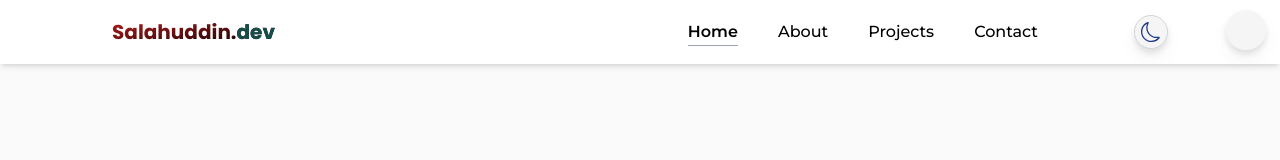
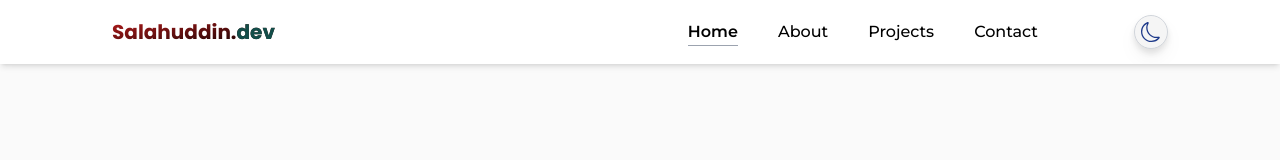
Before and after one commit to Salahuddin3676/portfolio, a React (Vite) app: page / in a window 1280 px wide. Shown: the top 160 px of the page. Built offline with nearby package versions, Linux system fonts and the light colour scheme.

Commit message:
fixed bug in nav

```diff
--- a/src/components/Navbar.jsx
+++ b/src/components/Navbar.jsx
@@ -69,7 +69,7 @@ const Navbar = ({ theme, setTheme }) => {
               key={id}
               className="py-2  w-full cursor-pointer justify-center flex duration-700 delay-100 items-center gap-4 hover:bg-[#f5f5f5] dark:hover:bg-teal-900"
             >
-              <div className=" flex items-center gap-4 w-[125px]">
+              <div className=" flex lg:hidden items-center gap-4 w-[125px]">
                 <div className="p-2 text-lg bg-white rounded-full drop-shadow-md dark:bg-teal-700 dark:border-none">
                   {icon}
                 </div>
@@ -81,7 +81,7 @@ const Navbar = ({ theme, setTheme }) => {
       </ul>
 
       <div
-        className="fixed z-50 flex items-center justify-center w-10 h-10 bg-[#f5f5f5] drop-shadow-lg dark:bg-teal-700 dark:text-white rounded-full cursor-pointer top-2.5 right-3.5 "
+        className="fixed z-50 flex items-center lg:hidden justify-center w-10 h-10 bg-[#f5f5f5] drop-shadow-lg dark:bg-teal-700 dark:text-white rounded-full cursor-pointer top-2.5 right-3.5 "
         onClick={() => setIsMenuOpen(!isMenuOpen)}
       >
         {isMenuOpen ? (
```
